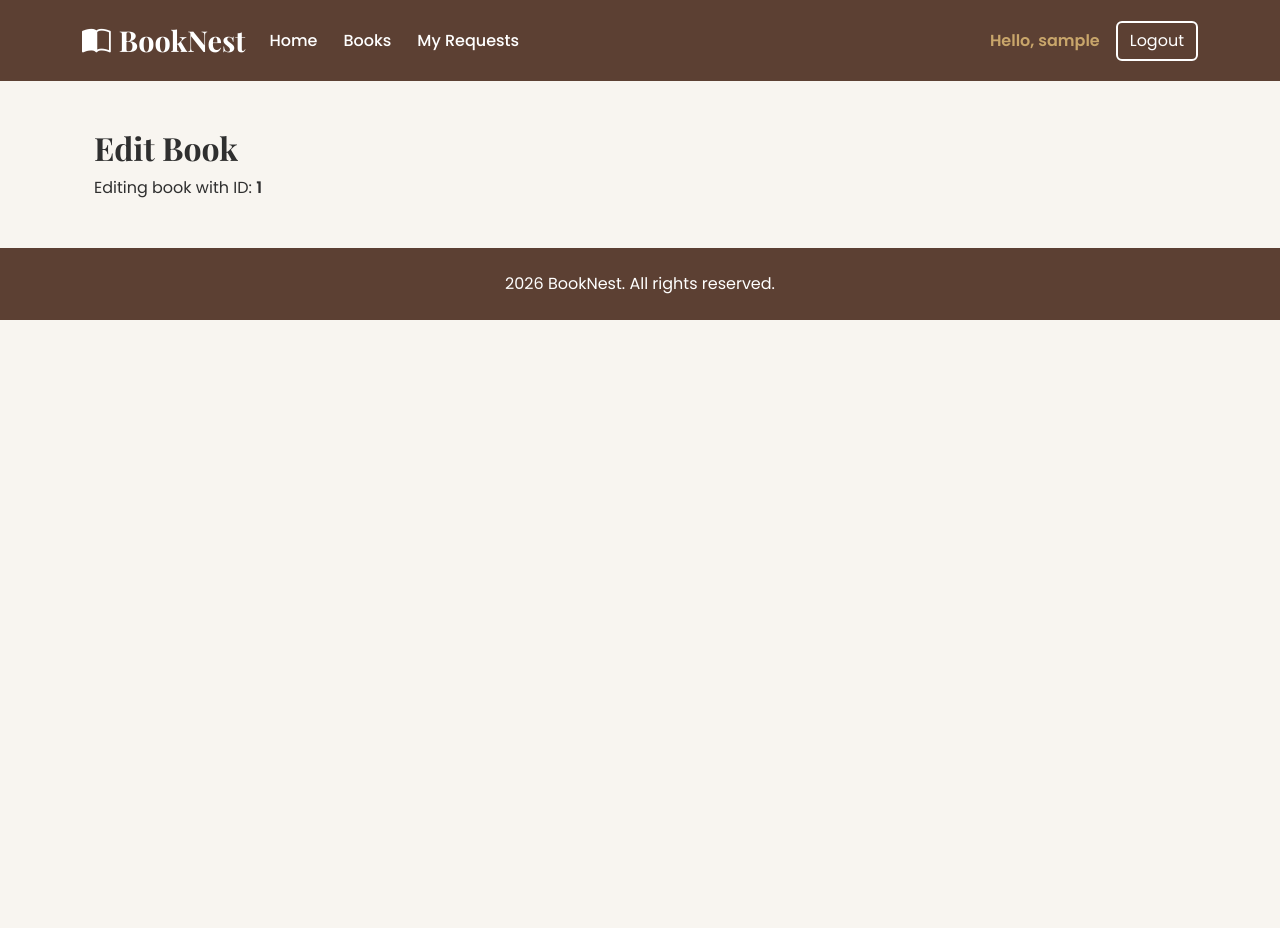
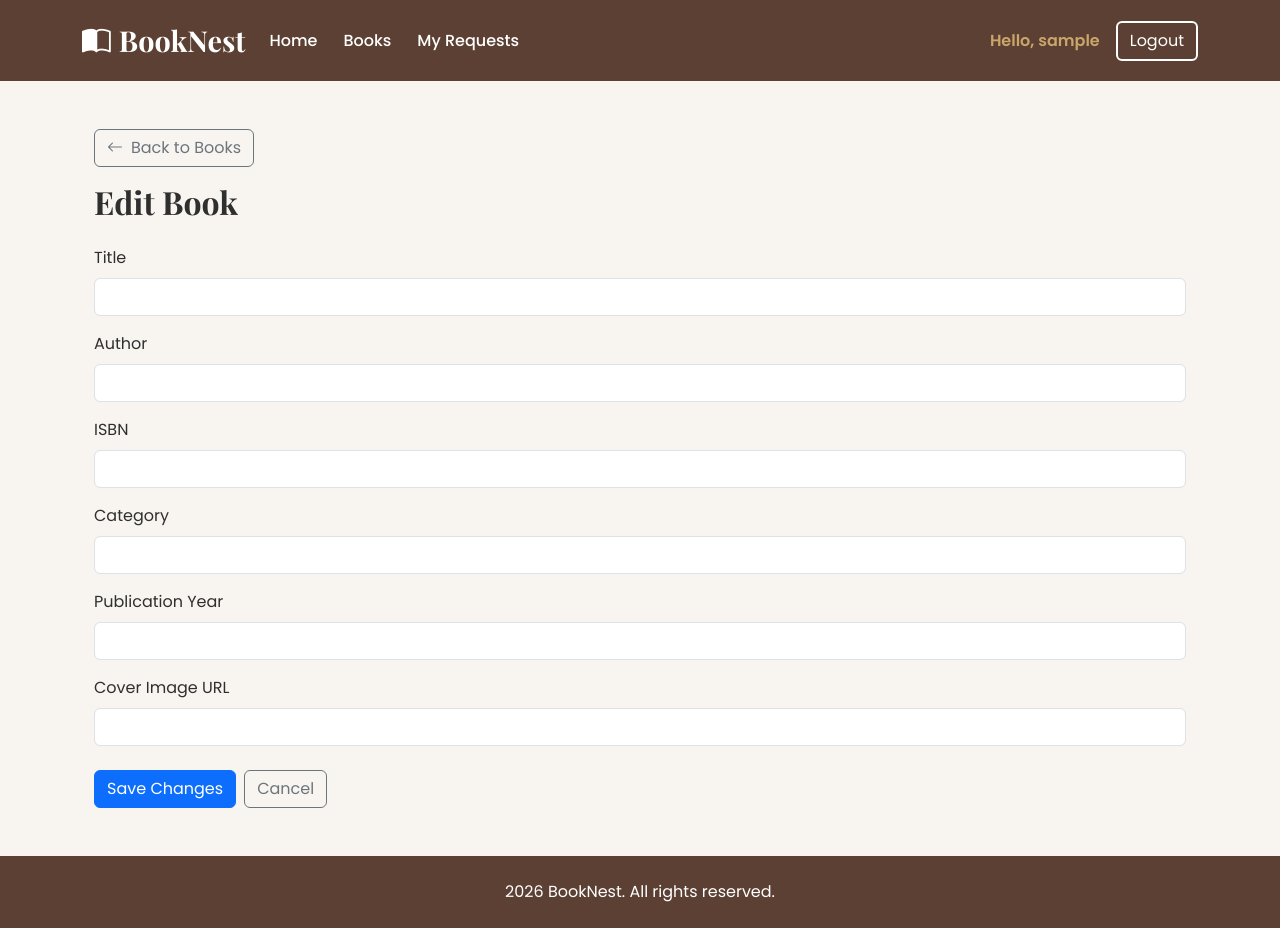
Before and after one commit to BakedSteffan/BookNestFrontend, a React (Vite) app: page /books/edit/1 in a window 1280 px wide. Before the commit the page ends 800 px from the top, so only its background shows below. Built offline with nearby package versions, Linux system fonts and the light colour scheme; no server answers; sample sign-in values are in the browser's storage.

Commit message:
Implement Edit Book feature

```diff
--- a/src/pages/EditBook.jsx
+++ b/src/pages/EditBook.jsx
@@ -1,22 +1,190 @@
-import { useParams } from "react-router-dom";
+import { useEffect, useState } from "react";
+import { Link, useNavigate, useParams } from "react-router-dom";
+import { getBookById, updateBook } from "../services/bookService";
 
 function EditBook() {
 
     const { id } = useParams();
+    const navigate = useNavigate();
+
+    const [book, setBook] = useState({
+        id: id,
+        title: "",
+        author: "",
+        isbn: "",
+        category: "",
+        publicationYear: "",
+        coverImageUrl: "",
+        isAvailable: true
+    });
+
+    useEffect(() => {
+
+        async function fetchBook() {
+
+            try {
+
+                const data = await getBookById(id);
+
+                setBook(data);
+
+            }
+            catch (error) {
+
+                console.error(error);
+                alert("Failed to load book.");
+
+            }
+
+        }
+
+        fetchBook();
+
+    }, [id]);
+
+    function handleChange(e) {
+
+        setBook({
+            ...book,
+            [e.target.name]: e.target.value
+        });
+
+    }
+
+    async function handleSubmit(e) {
+
+        e.preventDefault();
+
+        try {
+
+            await updateBook(id, book);
+
+            alert("Book updated successfully!");
+
+            navigate("/books");
+
+        }
+        catch (error) {
+
+            console.error(error);
+
+            alert(
+                error.response?.data ||
+                "Failed to update book."
+            );
+
+        }
+
+    }
 
     return (
+
         <div className="container my-5">
 
-            <h2 className="fw-bold">
+            <Link
+                to="/books"
+                className="btn btn-outline-secondary mb-3"
+            >
+                <i className="bi bi-arrow-left me-2"></i>
+                Back to Books
+            </Link>
+
+            <h2 className="fw-bold mb-4">
                 Edit Book
             </h2>
 
-            <p>
-                Editing book with ID: <strong>{id}</strong>
-            </p>
+            <form onSubmit={handleSubmit}>
+
+                <div className="mb-3">
+                    <label className="form-label">Title</label>
+                    <input
+                        className="form-control"
+                        name="title"
+                        value={book.title}
+                        onChange={handleChange}
+                        required
+                    />
+                </div>
+
+                <div className="mb-3">
+                    <label className="form-label">Author</label>
+                    <input
+                        className="form-control"
+                        name="author"
+                        value={book.author}
+                        onChange={handleChange}
+                        required
+                    />
+                </div>
+
+                <div className="mb-3">
+                    <label className="form-label">ISBN</label>
+                    <input
+                        className="form-control"
+                        name="isbn"
+                        value={book.isbn}
+                        onChange={handleChange}
+                        required
+                    />
+                </div>
+
+                <div className="mb-3">
+                    <label className="form-label">Category</label>
+                    <input
+                        className="form-control"
+                        name="category"
+                        value={book.category}
+                        onChange={handleChange}
+                        required
+                    />
+                </div>
+
+                <div className="mb-3">
+                    <label className="form-label">Publication Year</label>
+                    <input
+                        type="number"
+                        className="form-control"
+                        name="publicationYear"
+                        value={book.publicationYear}
+                        onChange={handleChange}
+                        required
+                    />
+                </div>
+
+                <div className="mb-4">
+                    <label className="form-label">Cover Image URL</label>
+                    <input
+                        className="form-control"
+                        name="coverImageUrl"
+                        value={book.coverImageUrl ?? ""}
+                        onChange={handleChange}
+                    />
+                </div>
+
+                <div className="d-flex gap-2">
+
+                    <button
+                        type="submit"
+                        className="btn btn-primary"
+                    >
+                        Save Changes
+                    </button>
+
+                    <Link
+                        to="/books"
+                        className="btn btn-outline-secondary"
+                    >
+                        Cancel
+                    </Link>
+
+                </div>
+
+            </form>
 
         </div>
+
     );
+
 }
 
 export default EditBook;
```
